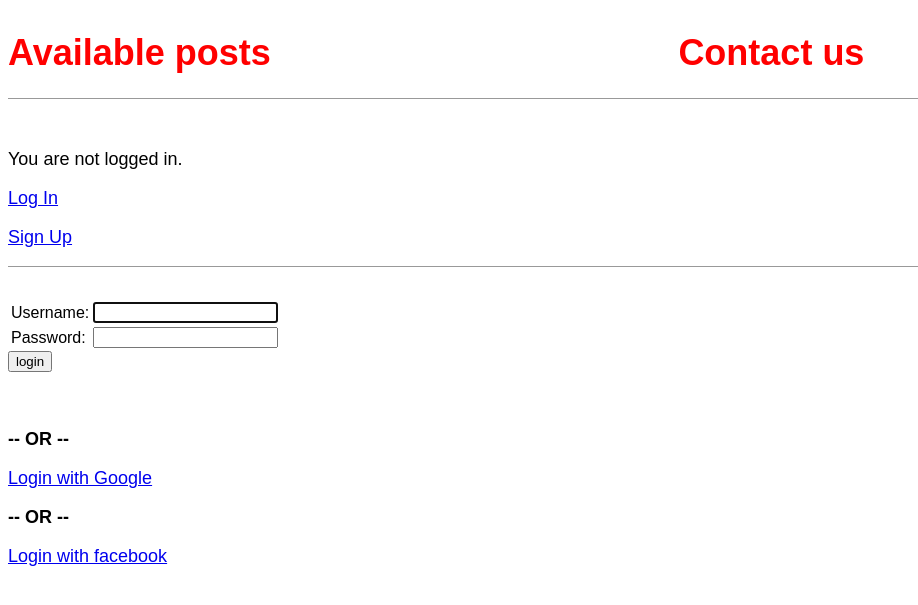
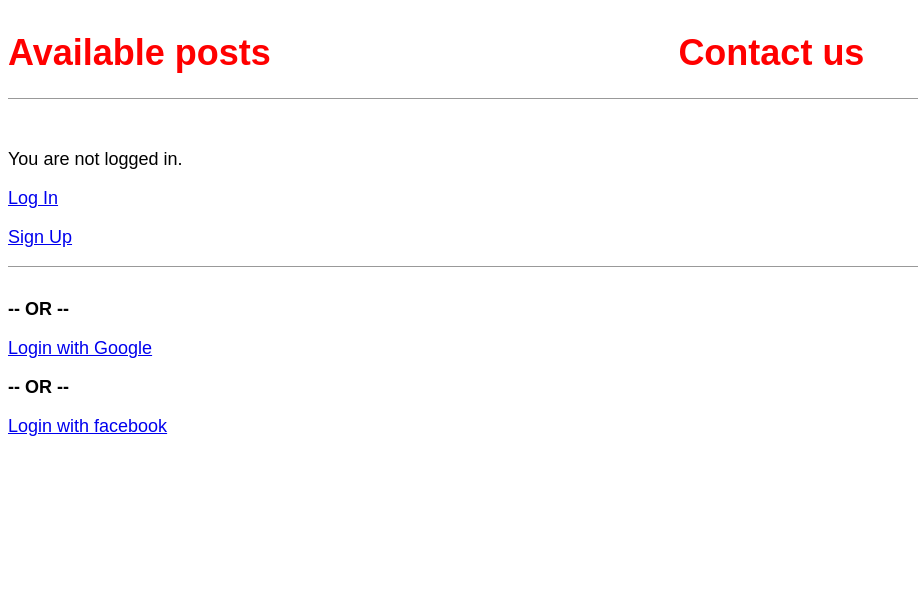
Before and after one commit to john-maluki/blog-project, a Django app: page /accounts/login/ in a window 1280 px wide. Shown: the top 605 px of the page, without its empty margins (0-918 px from the left). Run offline with Django 3.2, Linux system fonts and the light colour scheme; parts of the project's set-up code (start-up, migrations or seed data) failed here and were passed over.

Commit message:
google login enabled

```diff
--- a/templates/registration/login.html
+++ b/templates/registration/login.html
@@ -8,38 +8,6 @@
     {{ form.as_p }}
     <button type="submit">Log In</button>
 </form> -->
-{% if form.errors %}
-  <p>Your username and password didn't match. Please try again.</p>
-{% endif %}
-
-{% if next %}
-  {% if user.is_authenticated %}
-    <p>Your account doesn't have access to this page. To proceed,
-    please login with an account that has access.</p>
-  {% else %}
-    <p>Please login to see this page.</p>
-  {% endif %}
-{% endif %}
-
-<form method="post" action="{% url 'login' %}">
-{% csrf_token %}
-<table>
-
-<tr>
-  <td>{{ form.username.label_tag }}</td>
-  <td>{{ form.username }}</td>
-</tr>
-
-<tr>
-  <td>{{ form.password.label_tag }}</td>
-  <td>{{ form.password }}</td>
-</tr>
-</table>
-
-<input type="submit" value="login" />
-<input type="hidden" name="next" value="{{ next }}" />
-</form>
-<br>
 <p><strong>-- OR --</strong></p>
   <a href="{% url 'social:begin' 'google-oauth2' %}">Login with Google</a><br>
 <!-- <p><strong>-- OR --</strong></p>
--- a/users/urls.py
+++ b/users/urls.py
@@ -1,8 +1,9 @@
 from django.urls import path, include
-from .views import SignUpView
+from .views import SignUpView, loginView
 
 
 urlpatterns = [
     path('signup/', SignUpView.as_view(), name='signup'),
+    path('login/', loginView,  name='login'),
     path('auth/', include('social_django.urls', namespace='social')),
 ]
--- a/users/views.py
+++ b/users/views.py
@@ -1,3 +1,4 @@
+from django.shortcuts import render
 from django.contrib.auth.forms import UserCreationForm
 from django.urls import reverse_lazy
 from django.views import generic
@@ -7,3 +8,7 @@ class SignUpView(generic.CreateView):
     form_class = UserCreationForm
     success_url = reverse_lazy('login')
     template_name = 'users/signup.html'
+
+
+def loginView(request):
+    return render(request, 'registration/login.html')
```
